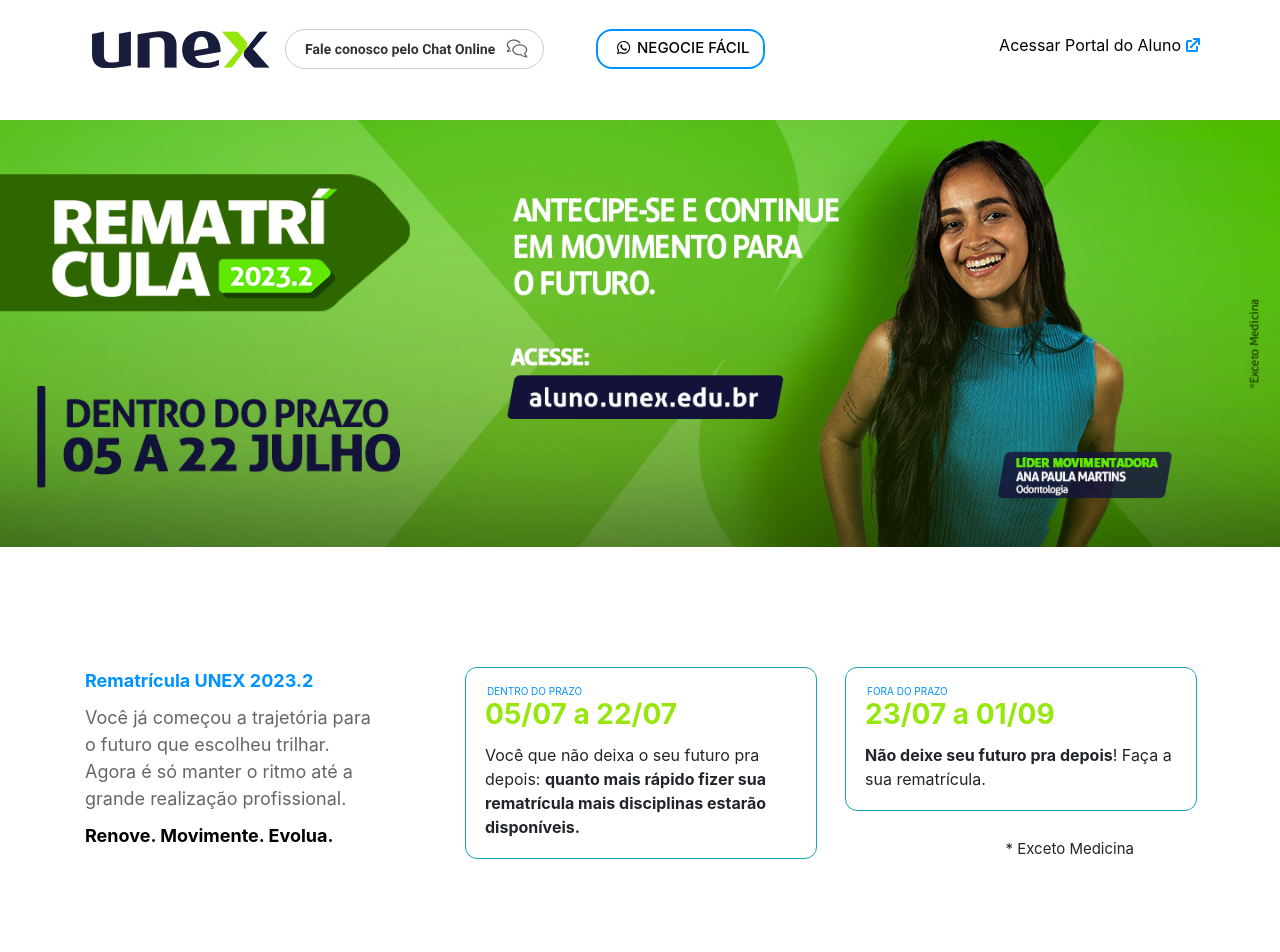
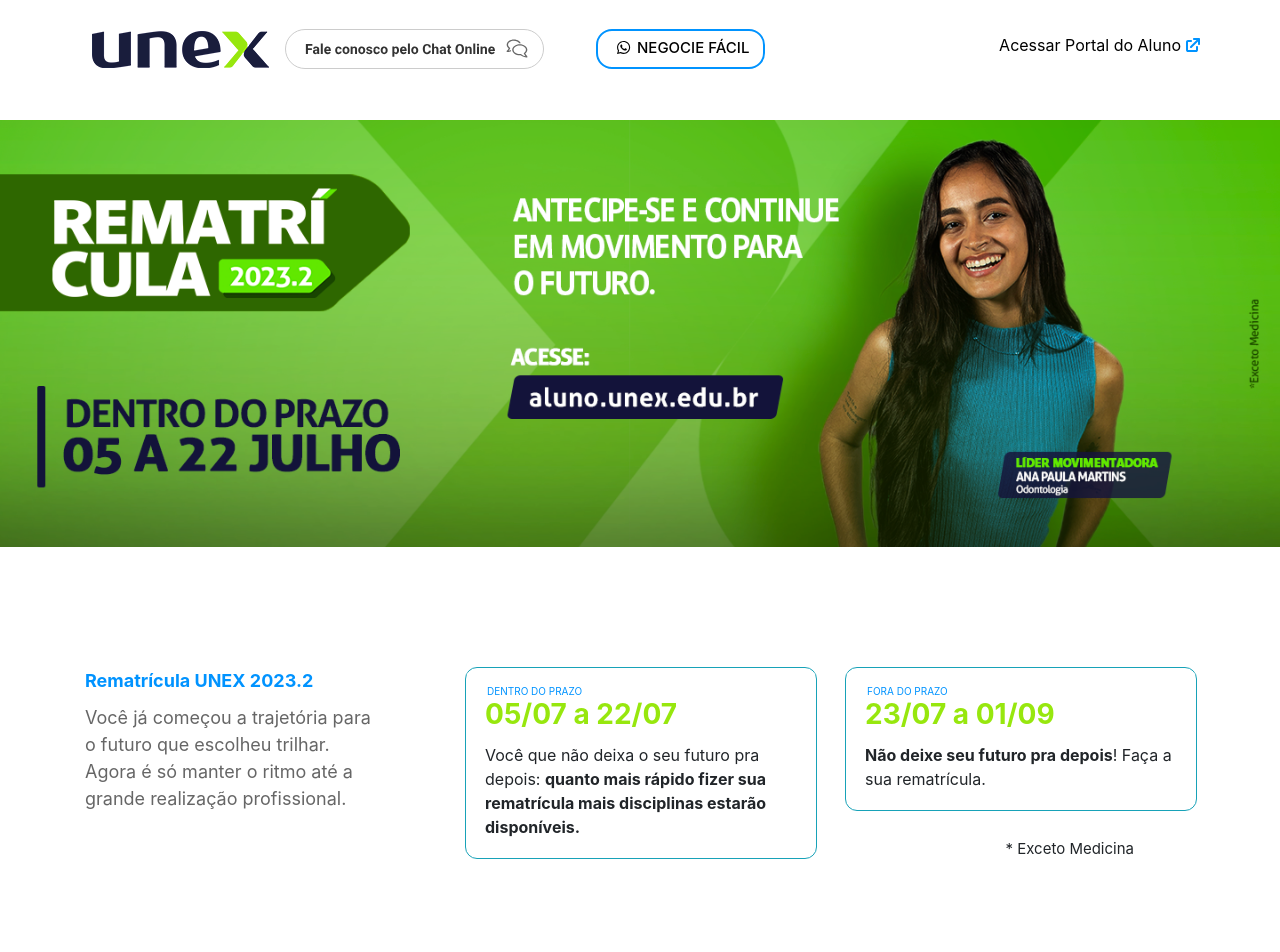
Before and after one commit to uniftcrepo/rematricula-unex, a React (Create React App) app: page / in a window 1280 px wide. Shown: the top 952 px of the page. Built offline with nearby package versions, Linux system fonts and the light colour scheme.

Commit message:
Ajustes!!

```diff
--- a/src/Components/Avisos.js
+++ b/src/Components/Avisos.js
@@ -125,7 +125,7 @@
                     trilhar. Agora é só manter o ritmo até a grande realização
                     profissional.{" "}
                   </div>
-                  <div>Renove. Movimente. Evolua.</div>
+                  {/* <div>Renove. Movimente. Evolua.</div> */}
                 </Card1>
               </Col>
               <Col md={4}>
--- a/src/Components/Footer.js
+++ b/src/Components/Footer.js
@@ -344,14 +344,14 @@
                     Negociação Financeira
                   </a>
                 </p>
-                <p>
+               {/*  <p>
                   <a
                     className="vestibular_uni"
                     href="https://www.unex.edu.br/arquivos/rematricula/NAT_UNEX_CONSULTA DE TURMAS.pdf"
                   >
                     Consulta de turmas
                   </a>
-                </p>
+                </p> */}
               </div>
           {/*     <div className="veja-tambem ">
                 <div>Veja também</div>
```
